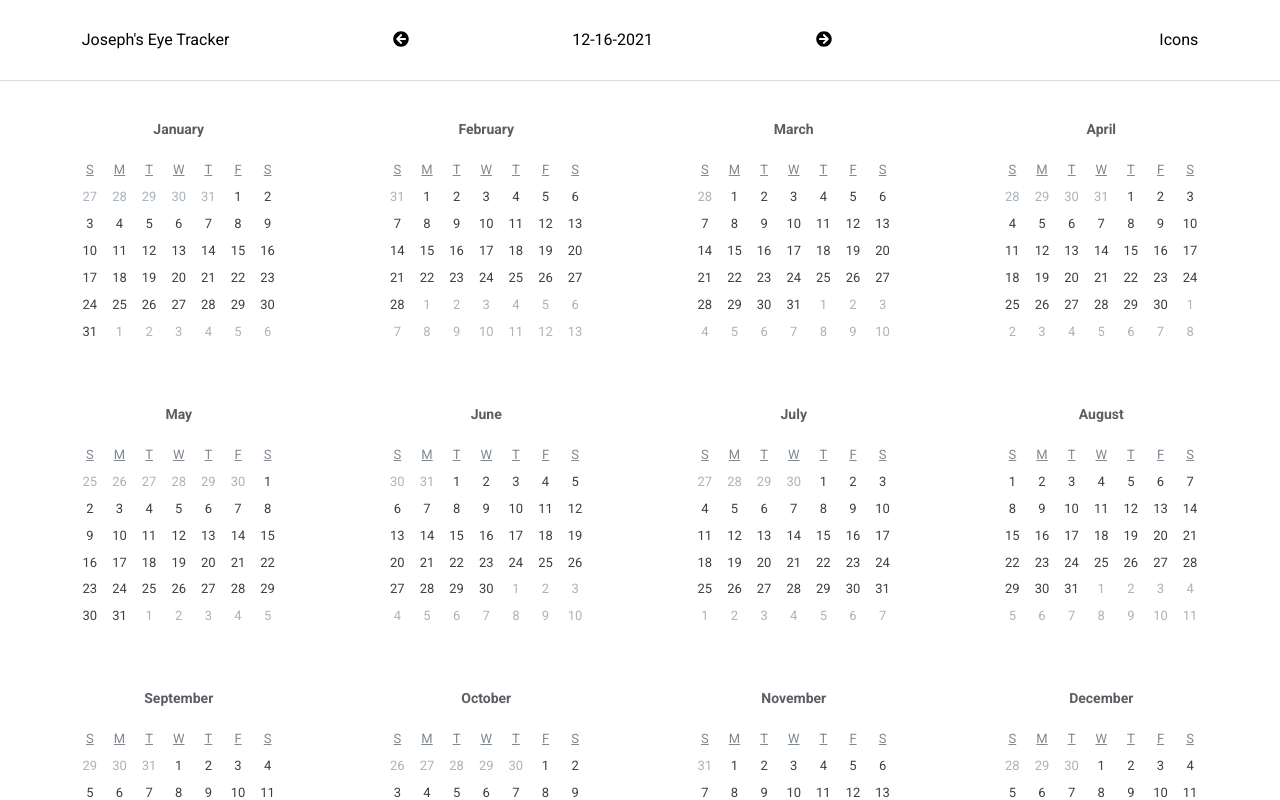
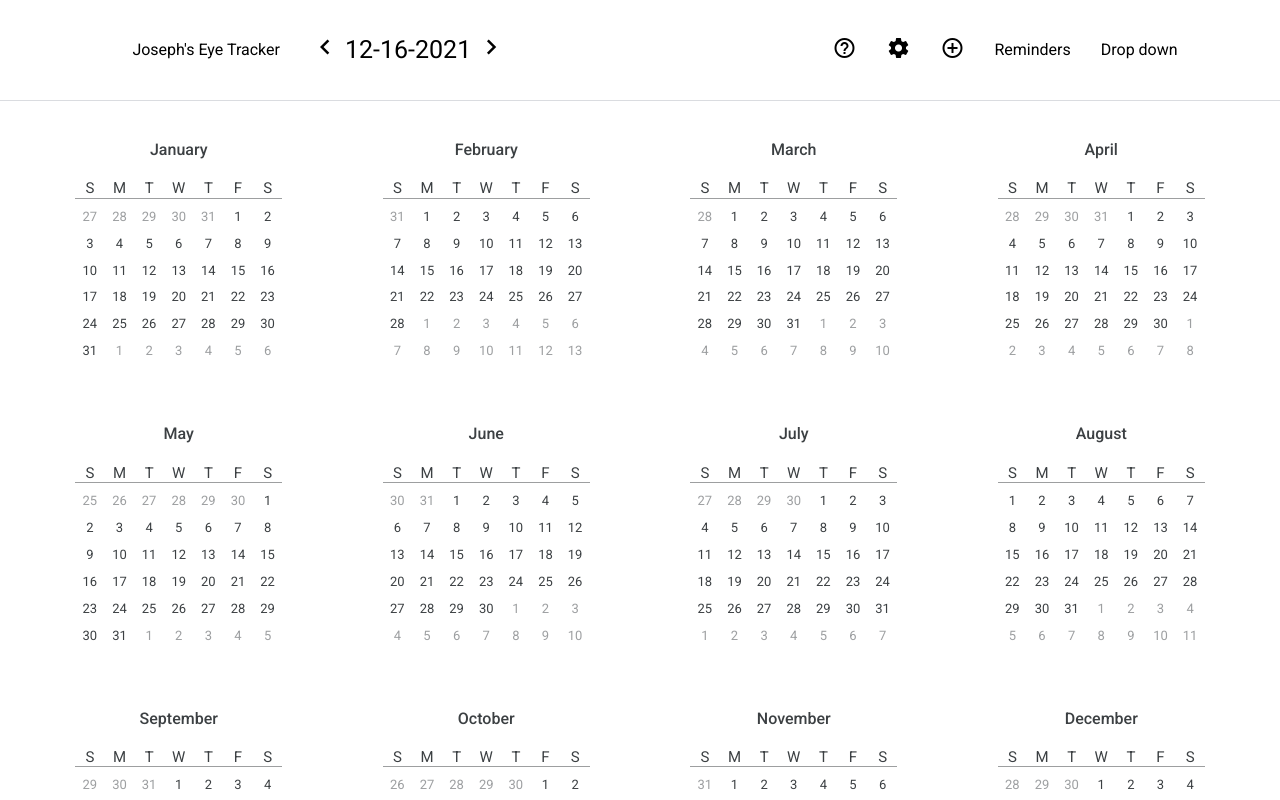
Before and after one commit to JosephRosenfeld/eye-tracker-front-end, a React (Create React App) app: page /year in a window 1280 px wide. Shown: the top 800 px of the page. Built offline with nearby package versions, Linux system fonts and the light colour scheme.

Commit message:
seperated date viewer componenent from header

```diff
--- a/package.json
+++ b/package.json
@@ -11,6 +11,7 @@
     "react-redux": "^7.2.6",
     "react-router-dom": "^6.1.1",
     "react-scripts": "5.0.0",
+    "react-transition-group": "^4.4.2",
     "redux-devtools-extension": "^2.13.9",
     "redux-thunk": "^2.4.1",
     "web-vitals": "^2.1.2"
--- a/public/index.html
+++ b/public/index.html
@@ -17,15 +17,16 @@
       integrity="sha384-rOA1PnstxnOBLzCLMcre8ybwbTmemjzdNlILg8O7z1lUkLXozs4DHonlDtnE7fpc"
       crossorigin="anonymous"
     ></script>
-
+    <!--Google Free Material Icons-->
+    <link
+      href="https://fonts.googleapis.com/icon?family=Material+Icons"
+      rel="stylesheet"
+    />
+    <!--Google Roboto Fonts-->
     <link rel="preconnect" href="https://fonts.googleapis.com" />
     <link rel="preconnect" href="https://fonts.gstatic.com" crossorigin />
     <link
-      href="https://fonts.googleapis.com/css2?family=Roboto&display=swap"
-      rel="stylesheet"
-    />
-    <link
-      href="https://fonts.googleapis.com/css2?family=Roboto:wght@400;700&display=swap"
+      href="https://fonts.googleapis.com/css2?family=Roboto:wght@400;500;700&display=swap"
       rel="stylesheet"
     />
 
@@ -83,5 +84,6 @@
       To begin the development, run `npm start` or `yarn start`.
       To create a production bundle, use `npm run build` or `yarn build`.
     -->
+    <span class="material-icons"> home </span>
   </body>
 </html>
--- /dev/null
+++ b/src/components/DateViewer.css
@@ -0,0 +1,19 @@
+.date-viewer {
+  display: flex;
+  align-items: center;
+  gap: 5px;
+  font-size: 25px;
+}
+
+.right-arrow {
+  cursor: pointer;
+}
+
+.left-arrow {
+  cursor: pointer;
+}
+
+.right-arrow span,
+.left-arrow span {
+  font-size: 30px;
+}
--- /dev/null
+++ b/src/components/DateViewer.js
@@ -0,0 +1,52 @@
+import "./DateViewer.css";
+//Redux hooks import
+import { useSelector, useDispatch } from "react-redux";
+
+//actions import
+import { changeDt } from "../redux/actions/viewDateActions";
+
+const DateViewer = () => {
+  const viewDt = useSelector((state) => state.viewDt);
+  console.log(viewDt);
+  const year = viewDt.year;
+  const month = viewDt.month;
+  const day = viewDt.day;
+
+  const dispatch = useDispatch();
+
+  const changeViewDt = (change) => {
+    if (window.location.href.includes("/year")) {
+      year += 1 * change;
+      //logic for shift
+    } else if (window.location.href.includes("/week")) {
+      day += 7 * change;
+    } else if (window.location.href.includes("/3day")) {
+      day += 3 * change;
+    }
+
+    let newDt = new Date(year, month, day);
+    console.log(newDt.getFullYear(), newDt.getMonth(), newDt.getDate());
+    dispatch(
+      changeDt({
+        year: newDt.getFullYear(),
+        month: newDt.getMonth(),
+        day: newDt.getDate(),
+        increase: change > 0,
+      })
+    );
+  };
+
+  return (
+    <div className='date-viewer'>
+      <div className='left-arrow' onClick={() => changeViewDt(-1)}>
+        <span class='material-icons'>chevron_left</span>
+      </div>
+      <div className='view-date'>{`${month + 1}-${day}-${year}`}</div>
+      <div className='right-arrow' onClick={() => changeViewDt(1)}>
+        <span class='material-icons'>chevron_right</span>
+      </div>
+    </div>
+  );
+};
+
+export default DateViewer;
--- a/src/components/Header.css
+++ b/src/components/Header.css
@@ -2,21 +2,30 @@
   /*make it stick to top*/
   position: sticky;
   top: 0;
+  z-index: 100; /*Make it show over relatively positioned elements*/
 
+  /*Flex-box*/
   display: flex;
-  justify-content: space-around;
-  width: 100%;
+  justify-content: space-between;
   align-items: center;
+
+  padding: 10px 8%;
   min-height: 10vh;
   color: black;
   background-color: rgb(255, 255, 255, 1);
   border-bottom: 1px solid #dadce0;
 }
 
-.right-arrow {
-  cursor: pointer;
+.header-left {
+  /*Flex*/
+  display: flex;
+  align-items: center;
+  gap: 30px;
 }
 
-.left-arrow {
-  cursor: pointer;
+.header-right {
+  /*Flex*/
+  display: flex;
+  align-items: center;
+  gap: 30px;
 }
--- a/src/components/Header.js
+++ b/src/components/Header.js
@@ -1,59 +1,32 @@
 import "./Header.css";
+import DateViewer from "./DateViewer";
 import { useSelector, useDispatch } from "react-redux";
 
 //actions import
 import { changeDt } from "../redux/actions/viewDateActions";
 
 const Header = () => {
-  const viewDt = useSelector((state) => state.viewDt);
-  console.log(viewDt);
-  let year = viewDt.year;
-  let month = viewDt.month;
-  let day = viewDt.day;
-  const dispatch = useDispatch();
-
-  const changeViewDt = (change) => {
-    //We don't use react router location because the router isn't in charge
-    //of rendering the header component
-
-    //convert viewDtStr into dt object
-
-    if (window.location.href.includes("/year")) {
-      year += 1 * change;
-    } else if (window.location.href.includes("/week")) {
-      day += 7 * change;
-    } else if (window.location.href.includes("/3day")) {
-      day += 3 * change;
-    }
-
-    let newDt = new Date(year, month, day);
-    console.log(newDt.getFullYear(), newDt.getMonth(), newDt.getDate());
-    dispatch(
-      changeDt({
-        year: newDt.getFullYear(),
-        month: newDt.getMonth(),
-        day: newDt.getDate(),
-      })
-    );
-  };
-
   return (
     <header className='header'>
-      <div className='title header-el'>Joseph's Eye Tracker</div>
-      <div className='left-arrow' onClick={() => changeViewDt(-1)}>
-        <i className='fas fa-arrow-circle-left'></i>
-      </div>
-      <div>{`${month + 1}-${day}-${year}`}</div>
-      <div className='right-arrow' onClick={() => changeViewDt(1)}>
-        <i className='fas fa-arrow-circle-right'></i>
+      <div className='header-left'>
+        <div className='logo'></div>
+        <div className='site-title'>Joseph's Eye Tracker</div>
+        <DateViewer />
       </div>
 
-      <div className='header-el'>
-        {/*BAck button*/}
-
-        {/*Forward button*/}
+      <div className='header-right'>
+        <div>
+          <span class='material-icons'>help_outline</span>
+        </div>
+        <div>
+          <span class='material-icons'>settings</span>
+        </div>
+        <div>
+          <span class='material-icons'>add_circle_outline</span>
+        </div>
+        <div>Reminders</div>
+        <div>Drop down</div>
       </div>
-      <div className='icons header-el'>Icons</div>
     </header>
   );
 };
--- a/src/components/Month.css
+++ b/src/components/Month.css
@@ -1,32 +1,21 @@
 .month-container {
   display: flex;
   flex-direction: column;
-  gap: 20px;
+  gap: 15px;
 }
 
 .month-name {
-  color: #5a5e63;
-  font-weight: 650;
-  font-size: 14px;
-}
-
-.month-week-day {
-  color: #81888f;
-  text-decoration: underline;
-  cursor: default;
-}
-
-.neighbor-month-day {
-  color: #abb3bb;
-}
-
-.cur-month-day {
-  color: #3c4043;
+  /*color: hsl(213, 5%, 37%);*/
+  color: rgb(60, 64, 67);
+  font-weight: 500;
+  font-size: 16px;
 }
 
 .month-days {
   display: grid;
   grid-template-columns: repeat(7, 1fr);
+  align-items: center;
+  font-size: 13px;
 }
 
 .month-day,
@@ -34,8 +23,55 @@
   padding: 6px 7.5px;
 }
 
+.month-week-day {
+  position: relative; /*So I can position the tooltip off of this element*/
+  display: flex;
+  flex-direction: column;
+  color: /*#81888f;*/ rgba(60, 64, 67, 1);
+  cursor: default;
+  font-size: 15px;
+  border-bottom: 1px solid rgba(60, 64, 67, 0.5);
+  padding-bottom: 0px;
+  margin-bottom: 5px;
+}
+
+[data-tip]:before {
+  position: absolute;
+  visibility: hidden;
+  top: 150%;
+  left: 50%; /*Based on parent container*/
+  transform: translateX(-50%); /*Based on selected el*/
+  z-index: 1;
+  padding: 5px;
+  border-radius: 2px;
+  color: #fff;
+  background-color: rgba(60, 64, 67, 0.788);
+  content: attr(data-tip);
+  font-size: 13px;
+  text-align: center;
+
+  /* Fade in tooltip */
+  opacity: 0;
+  transition: opacity 0.15s;
+}
+
+[data-tip]:hover:before {
+  visibility: visible;
+  opacity: 1;
+}
+
+.neighbor-month-day {
+  color: rgba(60, 64, 67, 0.5);
+}
+
+.cur-month-day {
+  color: rgba(60, 64, 67, 1);
+}
+
 .month-day:hover {
-  border: 1px solid grey;
-  margin: -1px;
+  /*border: 1px solid grey;*/
+  text-decoration: underline;
+  text-underline-offset: 1px;
+  /*  margin: -1px;*/
   cursor: pointer;
 }
--- a/src/components/Month.js
+++ b/src/components/Month.js
@@ -40,19 +40,32 @@ const Month = ({ m }) => {
     };
     if (dtArr[i]) pointerDt.setDate(pointerDt.getDate() + 1);
   }
-  console.log(dtArr);
   //get view date somehow.
   return (
     <div className='month-container'>
       <div className='month-name'>{months[m]}</div>
       <div className='month-days'>
-        <div className='month-week-day'>S</div>
-        <div className='month-week-day'>M</div>
-        <div className='month-week-day'>T</div>
-        <div className='month-week-day'>W</div>
-        <div className='month-week-day'>T</div>
-        <div className='month-week-day'>F</div>
-        <div className='month-week-day'>S</div>
+        <div className='month-week-day' data-tip='Sunday'>
+          S
+        </div>
+        <div className='month-week-day' data-tip='Monday'>
+          M
+        </div>
+        <div className='month-week-day' data-tip='Tuesday'>
+          T
+        </div>
+        <div className='month-week-day' data-tip='Wednesday'>
+          W
+        </div>
+        <div className='month-week-day' data-tip='Thursday'>
+          T
+        </div>
+        <div className='month-week-day' data-tip='Friday'>
+          F
+        </div>
+        <div className='month-week-day' data-tip='Saturday'>
+          S
+        </div>
         {dtArr.map((el) => (
           <div
             className={`month-day ${
--- a/src/redux/reducers/viewDateReducer.js
+++ b/src/redux/reducers/viewDateReducer.js
@@ -13,6 +13,7 @@ const initialState = {
   year: curDate.getFullYear(),
   month: curDate.getMonth(),
   day: curDate.getDate(),
+  increased: true,
 };
 
 export const viewDtReducer = (state = initialState, action) => {
--- a/src/screens/Yearly.css
+++ b/src/screens/Yearly.css
@@ -6,5 +6,32 @@
   align-items: center;
   row-gap: 60px;
   column-gap: 50px;
-  font-size: 13px;
+  animation: rollout 0.2s;
 }
+
+@media (max-width: 1100px) {
+  .year-container {
+    grid-template-columns: repeat(3, 1fr);
+  }
+}
+
+@media (max-width: 850px) {
+  .year-container {
+    grid-template-columns: repeat(2, 1fr);
+  }
+}
+
+@media (max-width: 550px) {
+  .year-container {
+    grid-template-columns: repeat(1, 1fr);
+  }
+}
+
+@keyframes rollout {
+  0% {
+    transform: translateX(-10px);
+  }
+  100% {
+    transform: none;
+  }
+}
--- a/src/screens/Yearly.js
+++ b/src/screens/Yearly.js
@@ -1,20 +1,25 @@
 import "./Yearly.css";
 
 import { useEffect } from "react";
+import { useSelector } from "react-redux";
 
 import Month from "../components/Month";
+//import { Transition } from "react-transition-group";
 
 const Yearly = () => {
   const months = [0, 1, 2, 3, 4, 5, 6, 7, 8, 9, 10, 11];
 
-  useEffect(() => {});
+  const increased = useSelector((state) => state.viewDt);
+  useEffect(() => {
+    console.log("we ran use Effect");
+  }, [increased]);
 
   return (
-    <div className='year-container'>
-      {months.map((m) => (
-        <Month m={m} />
+    <main className='year-container'>
+      {months.map((m, idx) => (
+        <Month m={m} key={idx} />
       ))}
-    </div>
+    </main>
   );
 };
 
```
Also changed, not shown: 1 other file (tests, documents, lock files or other folders).
